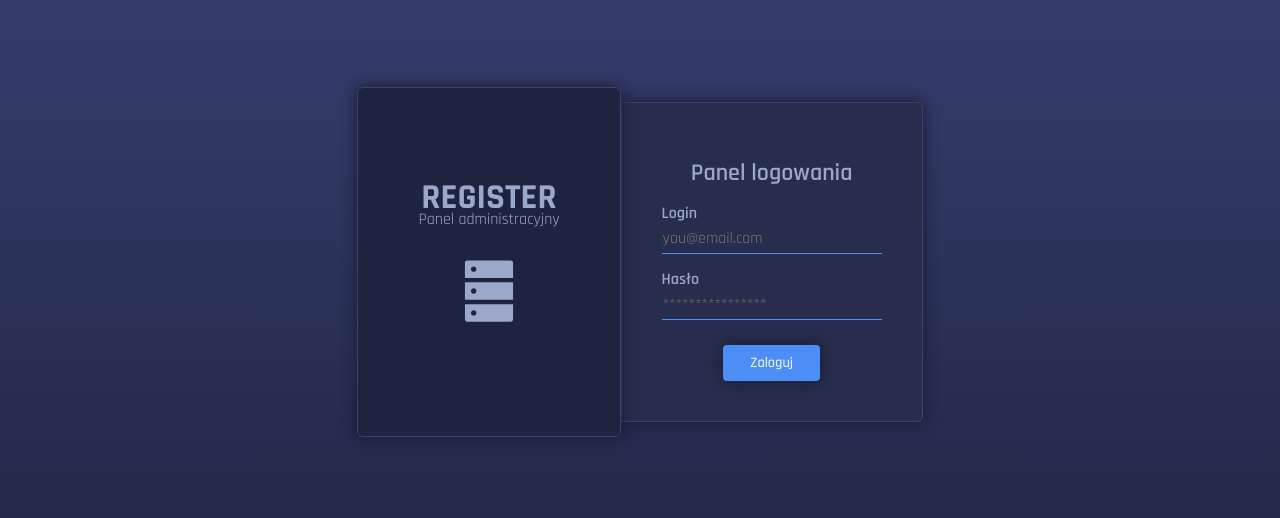
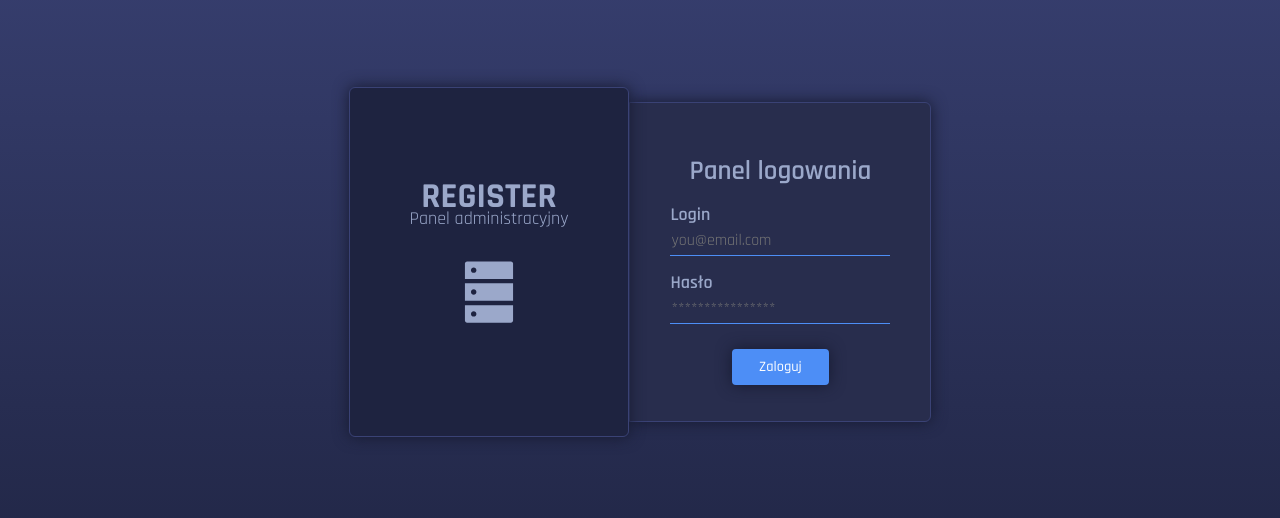
Before and after one commit to Maciej86/register-frontend, a React (Create React App) app: page / in a window 1280 px wide. Shown: the part 138-656 px from the top of the page. Built offline with nearby package versions, Linux system fonts and the light colour scheme.

Commit message:
Changed global font size

```diff
--- a/src/core/styles/GlobalStyle.js
+++ b/src/core/styles/GlobalStyle.js
@@ -17,7 +17,7 @@ export const GlobalStyle = createGlobalStyle`
     margin: 0;
     background: ${({ theme }) => theme.color.primary_color};
     font-family: 'Rajdhani', 'Arial', sans-serif;
-    font-size: 16px;
+    font-size: 18px;
     color: ${({ theme }) => theme.color.light};
     word-break: break-word;
   }
```
